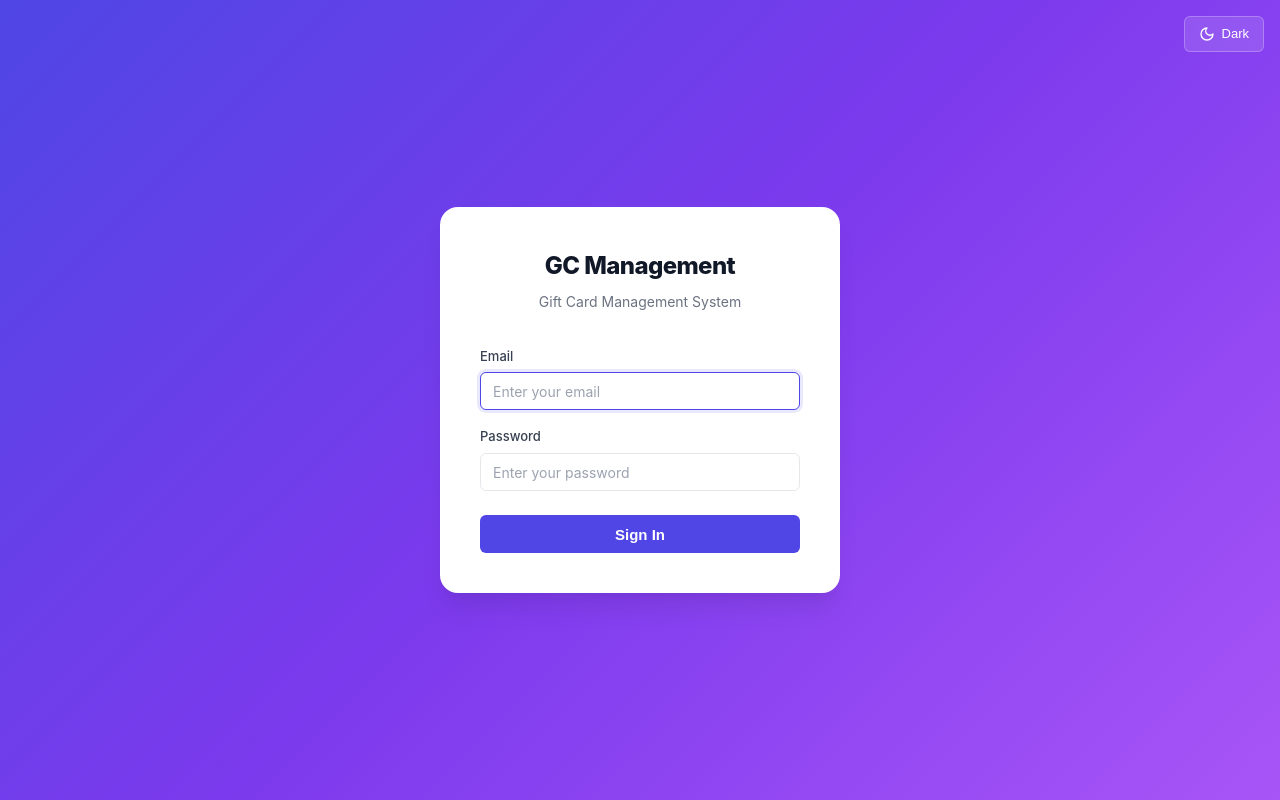
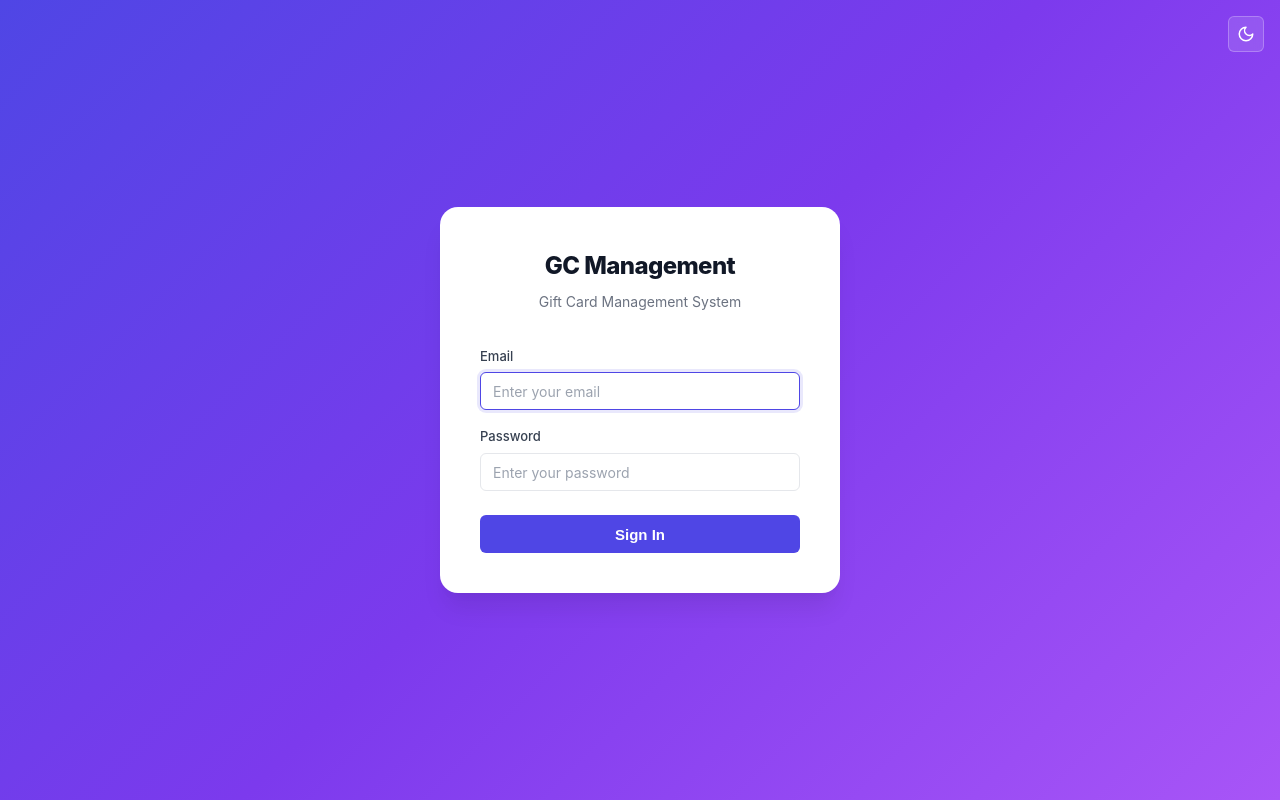
Before and after one commit to ajayk134/gc-management-app, a React (Vite) app in the folder client/: page /login in a window 1280 px wide. Built offline with nearby package versions, Linux system fonts and the light colour scheme.

Commit message:
Redesign theme toggle placement and styling

```diff
--- a/client/src/components/ThemeToggle.jsx
+++ b/client/src/components/ThemeToggle.jsx
@@ -12,9 +12,9 @@ export default function ThemeToggle() {
       onClick={toggleTheme}
       title={isDark ? 'Switch to Light Mode' : 'Switch to Dark Mode'}
       aria-label={isDark ? 'Switch to Light Mode' : 'Switch to Dark Mode'}
+      aria-pressed={isDark}
     >
-      {isDark ? <Sun size={16} aria-hidden="true" /> : <Moon size={16} aria-hidden="true" />}
-      <span>{isDark ? 'Light' : 'Dark'}</span>
+      {isDark ? <Sun size={18} aria-hidden="true" /> : <Moon size={18} aria-hidden="true" />}
     </button>
   );
 }
--- a/client/src/index.css
+++ b/client/src/index.css
@@ -117,6 +117,10 @@ body {
   font-size: 0.8125rem;
   font-weight: 500;
   color: var(--gray-700);
+  white-space: nowrap;
+  overflow: hidden;
+  text-overflow: ellipsis;
+  max-width: 180px;
 }
 
 .header-role {
@@ -153,18 +157,20 @@ body {
 .btn-theme-toggle {
   display: inline-flex;
   align-items: center;
-  gap: 0.4375rem;
-  padding: 0.4375rem 0.75rem;
+  justify-content: center;
+  width: 36px;
+  height: 36px;
+  flex-shrink: 0;
+  padding: 0;
   border-radius: var(--radius-sm);
   font-size: 0.8125rem;
   font-weight: 500;
   border: 1px solid var(--gray-200);
   cursor: pointer;
   background: var(--surface);
-  color: var(--gray-600);
-  transition: all 0.15s ease;
-  white-space: nowrap;
-  line-height: 1.4;
+  color: var(--gray-500);
+  transition: background-color 0.15s ease, border-color 0.15s ease, color 0.15s ease;
+  line-height: 1;
 }
 
 .btn-theme-toggle:hover {
@@ -173,7 +179,20 @@ body {
   color: var(--gray-800);
 }
 
+.btn-theme-toggle:active {
+  background: var(--gray-200);
+  border-color: var(--gray-300);
+  color: var(--gray-800);
+}
+
+.btn-theme-toggle:focus-visible {
+  outline: 2px solid var(--primary);
+  outline-offset: 2px;
+}
+
 .btn-theme-toggle svg {
+  width: 18px;
+  height: 18px;
   flex-shrink: 0;
 }
 
@@ -1255,12 +1274,13 @@ input[type="checkbox"] {
   }
 
   .header-right {
-    gap: 0.5rem;
+    gap: 0.4375rem;
+    min-width: 0;
   }
 
   .header-user {
     font-size: 0.75rem;
-    max-width: 100px;
+    max-width: 104px;
     overflow: hidden;
     text-overflow: ellipsis;
     white-space: nowrap;
@@ -1274,33 +1294,15 @@ input[type="checkbox"] {
   }
 
   .btn-theme-toggle {
-    align-items: center;
-    justify-content: center;
-    gap: 0;
     width: 40px;
     height: 40px;
-    padding: 0;
-    border-radius: 50%;
-    flex-shrink: 0;
+    border-radius: var(--radius-sm);
     min-height: 0;
-    font-size: 0.75rem;
-  }
-
-  .btn-theme-toggle span { display: none; }
+  }
 
   .btn-theme-toggle svg {
-    width: 18px;
-    height: 18px;
-  }
-
-  .btn-theme-toggle:active {
-    background: var(--gray-200);
-    border-color: var(--gray-300);
-  }
-
-  [data-theme="dark"] .btn-theme-toggle:active {
-    background: var(--gray-300);
-    border-color: var(--gray-400);
+    width: 19px;
+    height: 19px;
   }
 
   .main-content {
@@ -1689,11 +1691,6 @@ input[type="checkbox"] {
   }
 
   .btn-logout {
-    height: 36px;
-    padding: 0.4375rem 0.875rem;
-  }
-
-  .btn-theme-toggle {
     height: 36px;
     padding: 0.4375rem 0.875rem;
   }
--- a/client/src/pages/AdminDashboard.jsx
+++ b/client/src/pages/AdminDashboard.jsx
@@ -21,9 +21,9 @@ export default function AdminDashboard() {
           <button className={tab === 'audit' ? 'active' : ''} onClick={() => setTab('audit')}>Audit</button>
         </div>
         <div className="header-right">
-          <ThemeToggle />
           <span className="header-user">{user.name}</span>
           <span className="header-role role-admin">Admin</span>
+          <ThemeToggle />
           <button className="btn-logout" onClick={logout}>Logout</button>
         </div>
       </header>
--- a/client/src/pages/UserDashboard.jsx
+++ b/client/src/pages/UserDashboard.jsx
@@ -123,9 +123,9 @@ export default function UserDashboard() {
           <span className="header-logo">GC Manager</span>
         </div>
         <div className="header-right">
-          <ThemeToggle />
           <span className="header-user">{user.name}</span>
           <span className="header-role role-user">User</span>
+          <ThemeToggle />
           <button className="btn-logout" onClick={logout}>Logout</button>
         </div>
       </header>
```
